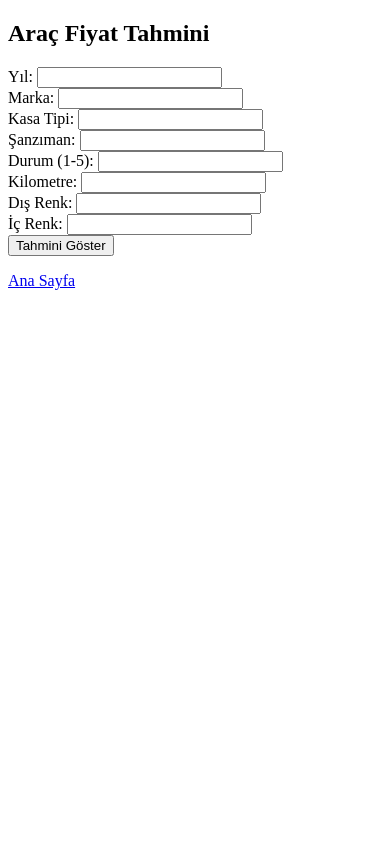
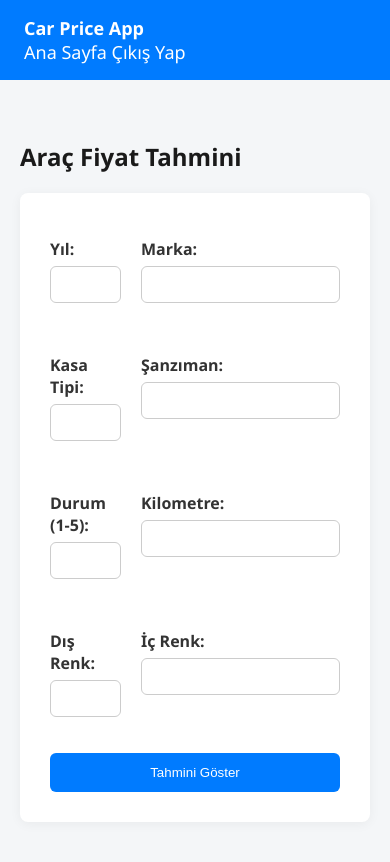
Before and after one commit to kadircangonullu/bitirme, a Flask app: page /predict in a window 390 px wide. Before the commit the page ends 290 px from the top, so only its background shows below. Run offline with Flask 3, Linux system fonts and the light colour scheme; a user stored in the database is signed in; parts of the project's set-up code (start-up, migrations or seed data) failed here and were passed over.

Commit message:
version 0.15

```diff
--- a/app.py
+++ b/app.py
@@ -79,6 +79,8 @@ def predict():
     if 'username' not in session:
         return redirect(url_for('login'))
 
+    predicted_price = None
+
     if request.method == 'POST':
         year = int(request.form["year"])
         make = request.form["make"]
@@ -106,18 +108,28 @@ def predict():
         }
 
         input_df = pd.DataFrame([data])[model_columns]
-        predicted_price = pipeline.predict(input_df)[0]
+        predicted_price = round(pipeline.predict(input_df)[0], 2)
 
-        # Benzer araçlar
-        lower = predicted_price * 0.9
-        upper = predicted_price * 1.1
-        similar = df[(df['sellingprice'] >= lower) & (df['sellingprice'] <= upper)].head(10)
+        # Tahmini fiyatı session’a koyarsan benzer araçlar için kolay olur
+        session['predicted_price'] = float(predicted_price)
 
-        return render_template("similar_cars.html",
-                               prediction=round(predicted_price, 2),
-                               cars=similar.to_dict(orient="records"))
+    return render_template("predict.html", predicted_price=predicted_price)
 
-    return render_template("predict.html")
+@app.route('/similar')
+def similar():
+    if 'username' not in session or 'predicted_price' not in session:
+        return redirect(url_for('login'))
+
+    predicted_price = session['predicted_price']
+    lower = predicted_price * 0.9
+    upper = predicted_price * 1.1
+
+    similar = df[(df['sellingprice'] >= lower) & (df['sellingprice'] <= upper)].head(10)
+
+    return render_template("similar_cars.html",
+                           prediction=predicted_price,
+                           cars=similar.to_dict(orient="records"))
+
 
 
 if __name__ == '__main__':
--- a/static/style.css
+++ b/static/style.css
@@ -1,71 +1,151 @@
+/* Genel stil */
 body {
-  font-family: Arial, sans-serif;
-  margin: 40px;
-  background-color: #f8f8f8;
+  font-family: "Segoe UI", Tahoma, Geneva, Verdana, sans-serif;
+  margin: 0;
+  padding: 0;
+  background-color: #f4f6f8;
   color: #333;
+}
+
+.container {
+  max-width: 1200px;
+  margin: 0 auto;
+  padding: 40px 20px;
 }
 
 h1,
 h2,
 h3 {
-  color: #0066cc;
+  color: #1a1a1a;
 }
 
-a {
-  color: #0066cc;
-  text-decoration: none;
-  margin: 0 10px;
+/* Navigasyon */
+nav {
+  background-color: #007bff;
+  color: #fff;
+  padding: 16px 24px;
+  display: flex;
+  justify-content: space-between;
+  align-items: center;
+  font-size: 18px;
 }
 
-a:hover {
+nav a {
+  color: #fff;
+  margin-left: 16px;
+  text-decoration: none;
+  transition: 0.3s;
+}
+
+nav a:hover {
   text-decoration: underline;
 }
 
+/* Formlar */
 form {
-  background: white;
-  padding: 20px;
+  background: #fff;
+  padding: 30px;
   border-radius: 8px;
-  max-width: 400px;
-  box-shadow: 0 0 10px rgba(0, 0, 0, 0.1);
+  box-shadow: 0 2px 12px rgba(0, 0, 0, 0.05);
+  margin-top: 20px;
+}
+
+label {
+  font-weight: bold;
+  margin-top: 15px;
+  display: block;
 }
 
 input[type="text"],
 input[type="number"],
 input[type="password"] {
   width: 100%;
-  padding: 8px;
-  margin: 8px 0;
+  padding: 10px;
+  margin-top: 6px;
+  margin-bottom: 16px;
   border: 1px solid #ccc;
-  border-radius: 4px;
+  border-radius: 6px;
+  box-sizing: border-box;
 }
 
 input[type="submit"] {
-  background-color: #0066cc;
+  background-color: #007bff;
   color: white;
-  padding: 10px 15px;
+  padding: 12px 20px;
   border: none;
-  border-radius: 4px;
+  border-radius: 6px;
   cursor: pointer;
+  transition: background-color 0.3s ease;
 }
 
 input[type="submit"]:hover {
-  background-color: #004999;
+  background-color: #0056b3;
 }
 
-table {
-  border-collapse: collapse;
-  width: 100%;
-  margin-top: 20px;
+/* Bilgilendirme Kutusu */
+.result-card {
+  background-color: #e9f5ff;
+  border-left: 6px solid #007bff;
+  padding: 20px;
+  margin-top: 30px;
+  font-size: 1.2em;
+  border-radius: 8px;
 }
 
-table,
-th,
-td {
-  border: 1px solid #ccc;
-  padding: 8px;
-  text-align: left;
+/* Kart Düzeni */
+.card-grid {
+  display: grid;
+  grid-template-columns: repeat(auto-fit, minmax(300px, 1fr));
+  gap: 20px;
+  margin-top: 30px;
 }
 
-th {
-  background-color: #f0f0f0;
+.car-card {
+  background: #fff;
+  padding: 20px;
+  border-radius: 10px;
+  border: 1px solid #e0e0e0;
+  box-shadow: 0 2px 6px rgba(0, 0, 0, 0.05);
+  transition: box-shadow 0.3s ease-in-out;
 }
+
+.car-card:hover {
+  box-shadow: 0 4px 16px rgba(0, 0, 0, 0.1);
+}
+
+.car-card h3 {
+  color: #007bff;
+  font-size: 1.25rem;
+  margin-bottom: 10px;
+}
+
+.car-card p {
+  margin: 4px 0;
+}
+
+/* Duyarlı tasarım */
+@media (max-width: 768px) {
+  nav {
+    flex-direction: column;
+    align-items: flex-start;
+  }
+  nav a {
+    margin: 8px 0 0;
+  }
+  .form-grid {
+    grid-template-columns: 1fr;
+  }
+}
+
+.btn {
+  display: inline-block;
+  padding: 10px 20px;
+  background-color: #007bff;
+  color: white;
+  text-decoration: none;
+  border-radius: 6px;
+  transition: background-color 0.3s ease;
+}
+.btn:hover {
+  background-color: #0056b3;
+}
--- a/templates/predict.html
+++ b/templates/predict.html
@@ -1,22 +1,104 @@
 <!DOCTYPE html>
-<html>
+<html lang="tr">
   <head>
+    <meta charset="UTF-8" />
+    <meta name="viewport" content="width=device-width, initial-scale=1.0" />
     <title>Fiyat Tahmini</title>
+    <link rel="stylesheet" href="/static/style.css" />
+    <style>
+      .form-grid {
+        display: grid;
+        grid-template-columns: 1fr 1fr;
+        gap: 20px;
+      }
+      .form-group {
+        display: flex;
+        flex-direction: column;
+      }
+      .result-card {
+        margin-top: 30px;
+        background: #e6f7ff;
+        border-left: 6px solid #007bff;
+        padding: 20px;
+        border-radius: 8px;
+        font-size: 1.2rem;
+        text-align: center;
+      }
+      @media (max-width: 768px) {
+        .form-grid {
+          grid-template-columns: 1fr;
+        }
+      }
+    </style>
   </head>
   <body>
-    <h2>Araç Fiyat Tahmini</h2>
-    <form method="POST">
-      Yıl: <input type="number" name="year" required /><br />
-      Marka: <input type="text" name="make" required /><br />
-      Kasa Tipi: <input type="text" name="body" required /><br />
-      Şanzıman: <input type="text" name="transmission" required /><br />
-      Durum (1-5):
-      <input type="number" step="0.1" name="condition" required /><br />
-      Kilometre: <input type="number" name="odometer" required /><br />
-      Dış Renk: <input type="text" name="color" required /><br />
-      İç Renk: <input type="text" name="interior" required /><br />
-      <input type="submit" value="Tahmini Göster" />
-    </form>
-    <p><a href="/">Ana Sayfa</a></p>
+    <nav>
+      <div><strong>Car Price App</strong></div>
+      <div>
+        <a href="/">Ana Sayfa</a>
+        <a href="/logout">Çıkış Yap</a>
+      </div>
+    </nav>
+
+    <div class="container">
+      <h2>Araç Fiyat Tahmini</h2>
+      <form method="POST" class="form-grid">
+        <div class="form-group">
+          <label for="year">Yıl:</label>
+          <input type="number" name="year" required />
+        </div>
+
+        <div class="form-group">
+          <label for="make">Marka:</label>
+          <input type="text" name="make" required />
+        </div>
+
+        <div class="form-group">
+          <label for="body">Kasa Tipi:</label>
+          <input type="text" name="body" required />
+        </div>
+
+        <div class="form-group">
+          <label for="transmission">Şanzıman:</label>
+          <input type="text" name="transmission" required />
+        </div>
+
+        <div class="form-group">
+          <label for="condition">Durum (1-5):</label>
+          <input type="number" step="0.1" name="condition" required />
+        </div>
+
+        <div class="form-group">
+          <label for="odometer">Kilometre:</label>
+          <input type="number" name="odometer" required />
+        </div>
+
+        <div class="form-group">
+          <label for="color">Dış Renk:</label>
+          <input type="text" name="color" required />
+        </div>
+
+        <div class="form-group">
+          <label for="interior">İç Renk:</label>
+          <input type="text" name="interior" required />
+        </div>
+
+        <div class="form-group" style="grid-column: span 2; text-align: center">
+          <input type="submit" value="Tahmini Göster" />
+        </div>
+      </form>
+
+      {% if predicted_price %}
+      <div class="result-card">
+        <strong>Tahmini Satış Fiyatı:</strong><br />
+        {{ predicted_price }} $
+      </div>
+      <div style="text-align: center; margin-top: 20px">
+        <a href="{{ url_for('similar') }}" class="btn"
+          >Benzer Araçları Göster</a
+        >
+      </div>
+      {% endif %}
+    </div>
   </body>
 </html>
```
Also changed, not shown: templates/index.html (+24 -9 lines), templates/login.html (+18 -3 lines), templates/register.html (+18 -3 lines), templates/similar_cars.html (+60 -18 lines).
